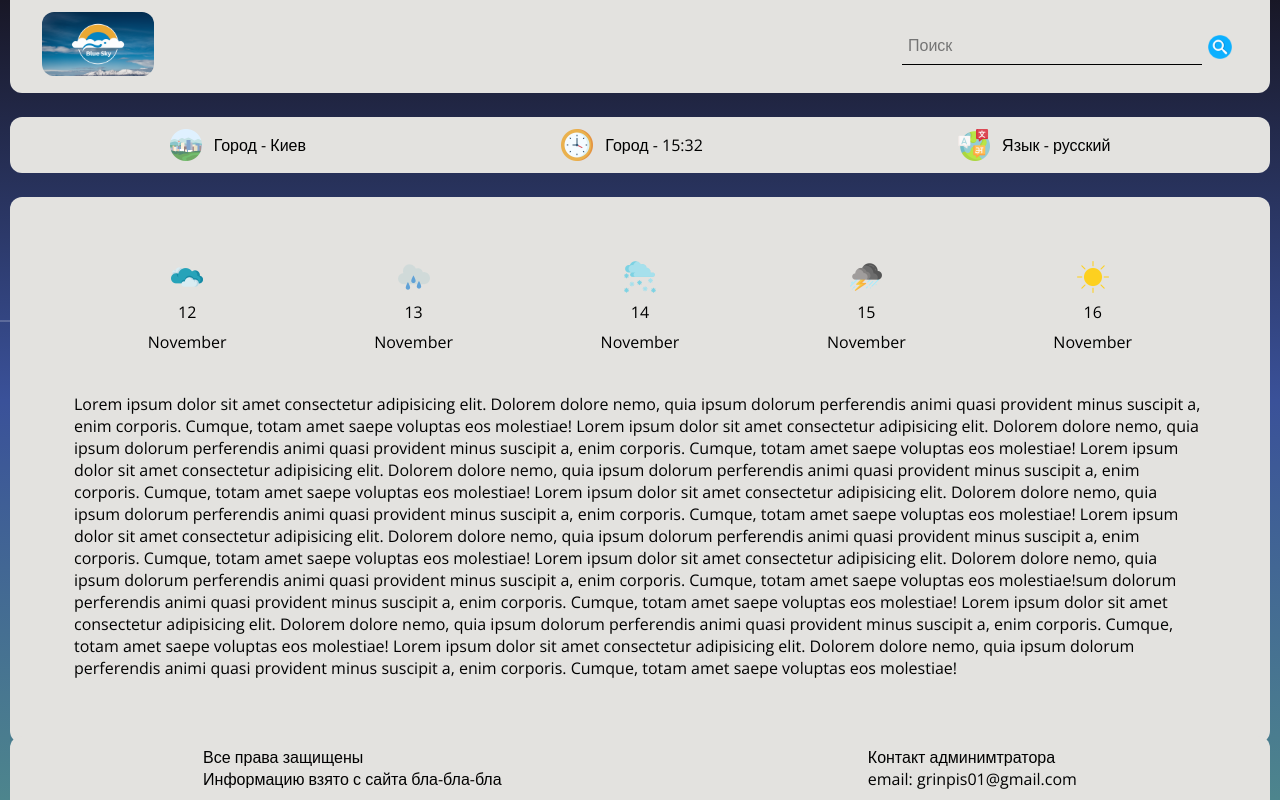
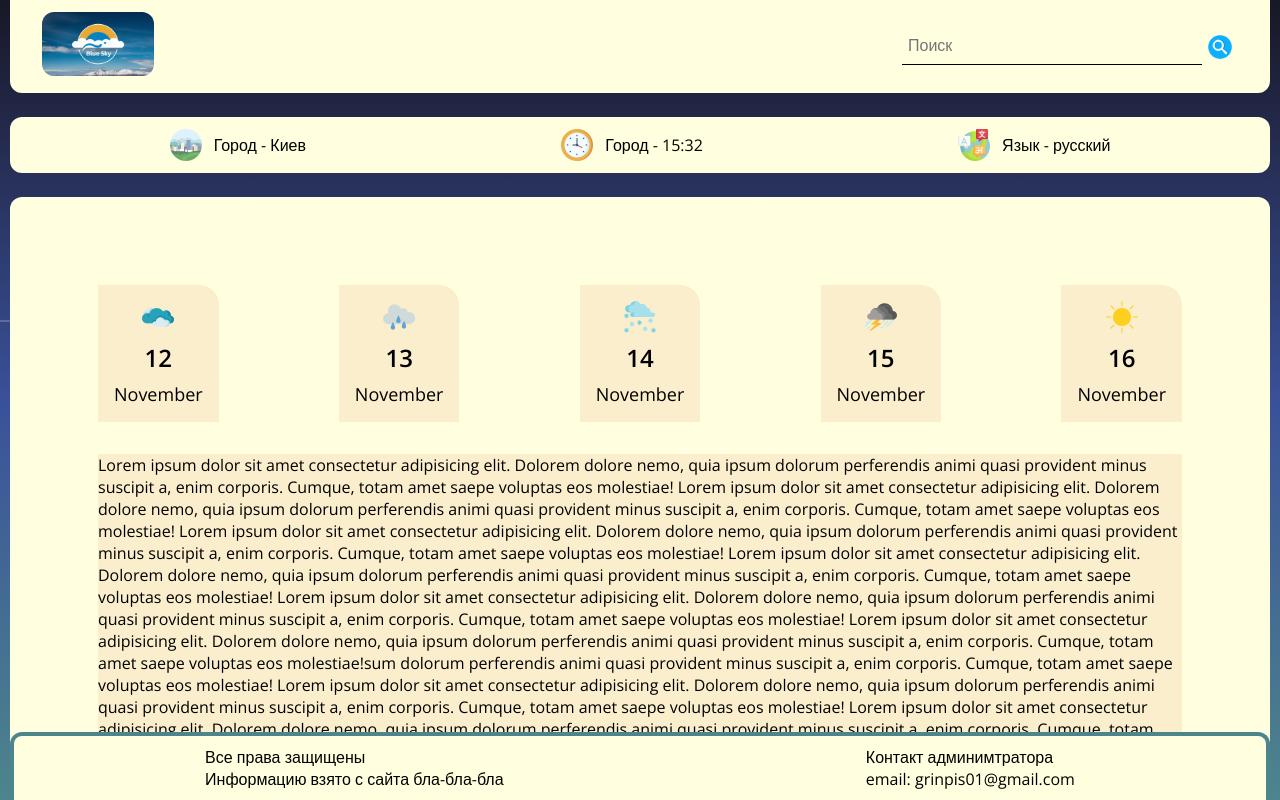
Before and after one commit to SonRayS/blueSky, a React (Vite) app: page / in a window 1280 px wide. Built offline with nearby package versions, Linux system fonts and the light colour scheme.

Commit message:
save style calendar

```diff
--- a/src/components/footer/footer.style.ts
+++ b/src/components/footer/footer.style.ts
@@ -1,7 +1,7 @@
 import styled from "styled-components";
 
 export const Footer = styled.div`
-  background-color: #e3e2df;
+  background: #ffffe0;
   border-radius: 12px 12px 0 0;
   display: flex;
   justify-content: space-around;
@@ -15,4 +15,13 @@ export const Footer = styled.div`
   left: 0;
   min-width: 100%;
   padding: 10px;
+  margin-top: 128px;
+  border: 4px solid #4d858d;
+  border-bottom: none;
 `;
+
+export const FooterBar = styled.div`
+  & p {
+    color: black;
+  }
+`;
--- a/src/components/footer/footer.tsx
+++ b/src/components/footer/footer.tsx
@@ -3,14 +3,14 @@ import * as S from "./footer.style";
 export default function Footer() {
   return (
     <S.Footer>
-      <div>
+      <S.FooterBar>
         <p>Все права защищены</p>
         <p>Информацию взято с сайта бла-бла-бла</p>
-      </div>
-      <div>
+      </S.FooterBar>
+      <S.FooterBar>
         <p>Контакт админимтратора</p>
         <p>email: grinpis01@gmail.com</p>
-      </div>
+      </S.FooterBar>
     </S.Footer>
   );
 }
--- a/src/components/forecast/forecast.style.ts
+++ b/src/components/forecast/forecast.style.ts
@@ -1,7 +1,7 @@
 import styled from "styled-components";
 
 export const Wether = styled.div`
-  background-color: #e3e2df;
+  background-color: #ffffe0;
   border-radius: 12px;
   display: flex;
   justify-content: center;
@@ -11,26 +11,41 @@ export const Wether = styled.div`
   position: absolute;
   left: 0;
   min-width: 100%;
-  margin-bottom: 120px;
   align-content: center;
   align-items: center;
   margin-top: 24px;
-  & img {
-    width: 32px;
-    height: 32px;
+`;
+
+export const WetherBlock = styled.div`
+  padding: 24px;
+  transition: transform 0.3s ease;
+  &:hover {
+    border: 1px solid blue;
+    border-radius: 12px;
   }
 `;
 
-export const WetherSelect = styled.div`
+export const WetherMainInfo = styled.div`
+  background: #faeecd;
+`;
+
+export const WetherSelector = styled.div`
   display: flex;
   min-width: 100%;
-  justify-content: space-around;
+  justify-content: space-between;
   align-content: center;
   align-items: center;
   flex-wrap: nowrap;
   flex-direction: row;
   margin-bottom: 32px;
   & div {
+    padding: 16px;
+    background: #faeecd;
+    border-radius: 0 20px 0 0;
+  }
+`;
+
+export const WetherSelectorCard = styled.div`
   display: flex;
   flex-direction: column;
   flex-wrap: nowrap;
@@ -38,5 +53,19 @@ export const WetherSelect = styled.div`
   justify-content: center;
   align-items: center;
   gap: 8px;
-  }
 `;
+
+export const WetherSelectorCardImg = styled.img`
+  width: 32px;
+  height: 32px;
+`;
+
+export const WetherSelectorCardDays = styled.p`
+  font-weight: 600;
+  font-size: 24px;
+`;
+
+export const WetherSelectorCardMonth = styled.p`
+  font-weight: 400;
+  font-size: 18px;
+`;
--- a/src/components/forecast/forecast.tsx
+++ b/src/components/forecast/forecast.tsx
@@ -3,62 +3,72 @@ import * as S from "./forecast.style";
 export default function Forecast() {
   return (
     <S.Wether>
-      <S.WetherSelect>
-        <div>
-          <img
+      <S.WetherBlock>
+        <S.WetherSelector>
+          <S.WetherSelectorCard>
+            <S.WetherSelectorCardImg
               src="public/cloud.png"
-            alt=""
+              alt="WetherImg"
             />
-          <p>12</p>November<p></p>
-        </div>
-        <div>
-          <img
+            <S.WetherSelectorCardDays>12</S.WetherSelectorCardDays>
+            <S.WetherSelectorCardMonth>November</S.WetherSelectorCardMonth>
+          </S.WetherSelectorCard>
+          <S.WetherSelectorCard>
+            <S.WetherSelectorCardImg
               src="public/rain.png"
-            alt=""
+              alt="WetherImg"
             />
-          <p>13</p>November<p></p>
-        </div>
-        <div>
-          <img
+            <S.WetherSelectorCardDays>13</S.WetherSelectorCardDays>
+            <S.WetherSelectorCardMonth>November</S.WetherSelectorCardMonth>
+          </S.WetherSelectorCard>
+          <S.WetherSelectorCard>
+            <S.WetherSelectorCardImg
               src="public/snow.png"
-            alt=""
+              alt="WetherImg"
             />
-          <p>14</p>November<p></p>
-        </div>
-        <div>
-          <img
+            <S.WetherSelectorCardDays>14</S.WetherSelectorCardDays>
+            <S.WetherSelectorCardMonth>November</S.WetherSelectorCardMonth>
+          </S.WetherSelectorCard>
+          <S.WetherSelectorCard>
+            <S.WetherSelectorCardImg
               src="public/storm.png"
-            alt=""
+              alt="WetherImg"
             />
-          <p>15</p>November<p></p>
-        </div>
-        <div>
-          <img
+            <S.WetherSelectorCardDays>15</S.WetherSelectorCardDays>
+            <S.WetherSelectorCardMonth>November</S.WetherSelectorCardMonth>
+          </S.WetherSelectorCard>
+          <S.WetherSelectorCard>
+            <S.WetherSelectorCardImg
               src="public/sun.png"
-            alt=""
+              alt="WetherImg"
             />
-          <p>16</p>November<p></p>
-        </div>
-      </S.WetherSelect>
-      <div>
+            <S.WetherSelectorCardDays>16</S.WetherSelectorCardDays>
+            <S.WetherSelectorCardMonth>November</S.WetherSelectorCardMonth>
+          </S.WetherSelectorCard>
+        </S.WetherSelector>
+        <S.WetherMainInfo>
+          <p>
             Lorem ipsum dolor sit amet consectetur adipisicing elit. Dolorem dolore nemo, quia ipsum dolorum perferendis
-        animi quasi provident minus suscipit a, enim corporis. Cumque, totam amet saepe voluptas eos molestiae! Lorem
-        ipsum dolor sit amet consectetur adipisicing elit. Dolorem dolore nemo, quia ipsum dolorum perferendis animi
-        quasi provident minus suscipit a, enim corporis. Cumque, totam amet saepe voluptas eos molestiae! Lorem ipsum
-        dolor sit amet consectetur adipisicing elit. Dolorem dolore nemo, quia ipsum dolorum perferendis animi quasi
-        provident minus suscipit a, enim corporis. Cumque, totam amet saepe voluptas eos molestiae! Lorem ipsum dolor
-        sit amet consectetur adipisicing elit. Dolorem dolore nemo, quia ipsum dolorum perferendis animi quasi provident
-        minus suscipit a, enim corporis. Cumque, totam amet saepe voluptas eos molestiae! Lorem ipsum dolor sit amet
-        consectetur adipisicing elit. Dolorem dolore nemo, quia ipsum dolorum perferendis animi quasi provident minus
-        suscipit a, enim corporis. Cumque, totam amet saepe voluptas eos molestiae! Lorem ipsum dolor sit amet
-        consectetur adipisicing elit. Dolorem dolore nemo, quia ipsum dolorum perferendis animi quasi provident minus
-        suscipit a, enim corporis. Cumque, totam amet saepe voluptas eos molestiae!sum dolorum perferendis animi quasi
-        provident minus suscipit a, enim corporis. Cumque, totam amet saepe voluptas eos molestiae! Lorem ipsum dolor
-        sit amet consectetur adipisicing elit. Dolorem dolore nemo, quia ipsum dolorum perferendis animi quasi provident
-        minus suscipit a, enim corporis. Cumque, totam amet saepe voluptas eos molestiae! Lorem ipsum dolor sit amet
-        consectetur adipisicing elit. Dolorem dolore nemo, quia ipsum dolorum perferendis animi quasi provident minus
-        suscipit a, enim corporis. Cumque, totam amet saepe voluptas eos molestiae!
-      </div>
+            animi quasi provident minus suscipit a, enim corporis. Cumque, totam amet saepe voluptas eos molestiae!
+            Lorem ipsum dolor sit amet consectetur adipisicing elit. Dolorem dolore nemo, quia ipsum dolorum perferendis
+            animi quasi provident minus suscipit a, enim corporis. Cumque, totam amet saepe voluptas eos molestiae!
+            Lorem ipsum dolor sit amet consectetur adipisicing elit. Dolorem dolore nemo, quia ipsum dolorum perferendis
+            animi quasi provident minus suscipit a, enim corporis. Cumque, totam amet saepe voluptas eos molestiae!
+            Lorem ipsum dolor sit amet consectetur adipisicing elit. Dolorem dolore nemo, quia ipsum dolorum perferendis
+            animi quasi provident minus suscipit a, enim corporis. Cumque, totam amet saepe voluptas eos molestiae!
+            Lorem ipsum dolor sit amet consectetur adipisicing elit. Dolorem dolore nemo, quia ipsum dolorum perferendis
+            animi quasi provident minus suscipit a, enim corporis. Cumque, totam amet saepe voluptas eos molestiae!
+            Lorem ipsum dolor sit amet consectetur adipisicing elit. Dolorem dolore nemo, quia ipsum dolorum perferendis
+            animi quasi provident minus suscipit a, enim corporis. Cumque, totam amet saepe voluptas eos molestiae!sum
+            dolorum perferendis animi quasi provident minus suscipit a, enim corporis. Cumque, totam amet saepe voluptas
+            eos molestiae! Lorem ipsum dolor sit amet consectetur adipisicing elit. Dolorem dolore nemo, quia ipsum
+            dolorum perferendis animi quasi provident minus suscipit a, enim corporis. Cumque, totam amet saepe voluptas
+            eos molestiae! Lorem ipsum dolor sit amet consectetur adipisicing elit. Dolorem dolore nemo, quia ipsum
+            dolorum perferendis animi quasi provident minus suscipit a, enim corporis. Cumque, totam amet saepe voluptas
+            eos molestiae!
+          </p>
+        </S.WetherMainInfo>
+      </S.WetherBlock>
     </S.Wether>
   );
 }
--- a/src/components/header/Header.style.ts
+++ b/src/components/header/Header.style.ts
@@ -1,7 +1,7 @@
 import styled from "styled-components";
 
 export const Headers = styled.div`
-  background-color: #e3e2df;
+  background-color: #ffffe0;
   border-radius: 0px 0px 12px 12px;
   display: flex;
   justify-content: space-between;
--- a/src/components/localeBlock/LocaleBlock.style.ts
+++ b/src/components/localeBlock/LocaleBlock.style.ts
@@ -1,7 +1,7 @@
 import styled from "styled-components";
 
 export const LocaleBlock = styled.div`
-  background-color: #e3e2df;
+  background-color: #ffffe0;
   border-radius: 12px;
   display: flex;
   justify-content: space-around;
```
Lines whose indentation alone changed are shown as unchanged.
